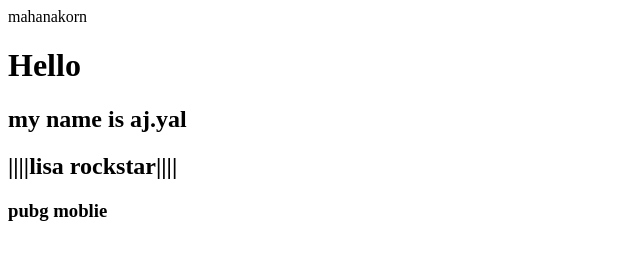
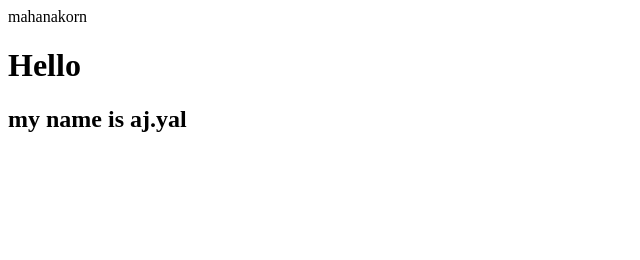
Before and after one commit to Yewlnw/Lab2_1, a plain HTML site: page index.html in a window 1280 px wide. Shown: the whole page, without its empty margins (0-640 px from the left). Drawn offline with Linux system fonts and the light colour scheme.

Commit message:
Update index.html

```diff
--- a/index.html
+++ b/index.html
@@ -4,7 +4,6 @@
         <h1>Hello</h1>
         <h2>my name is aj.yal </h2>
 
-        <h2>||||lisa rockstar||||</h2>
-        <h3>pubg moblie</h3>
+
     </body>
     </html>
```
